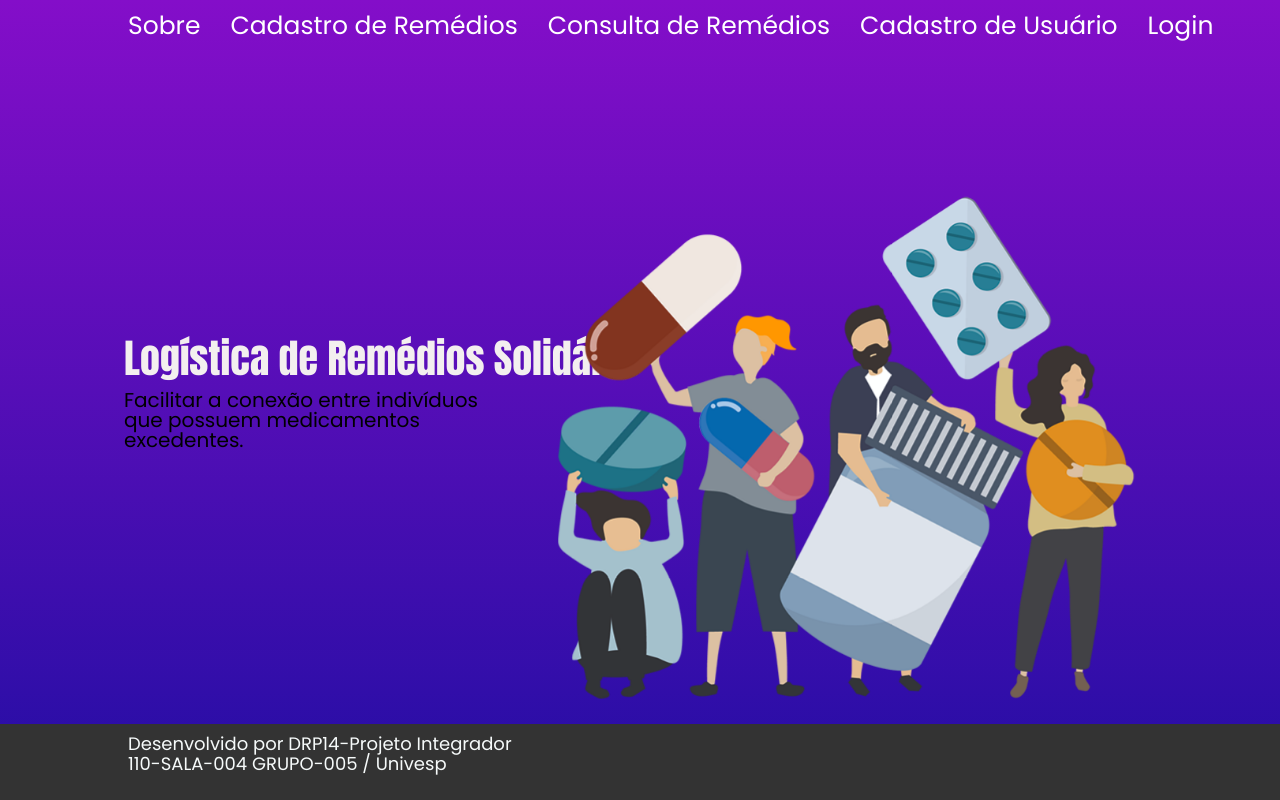
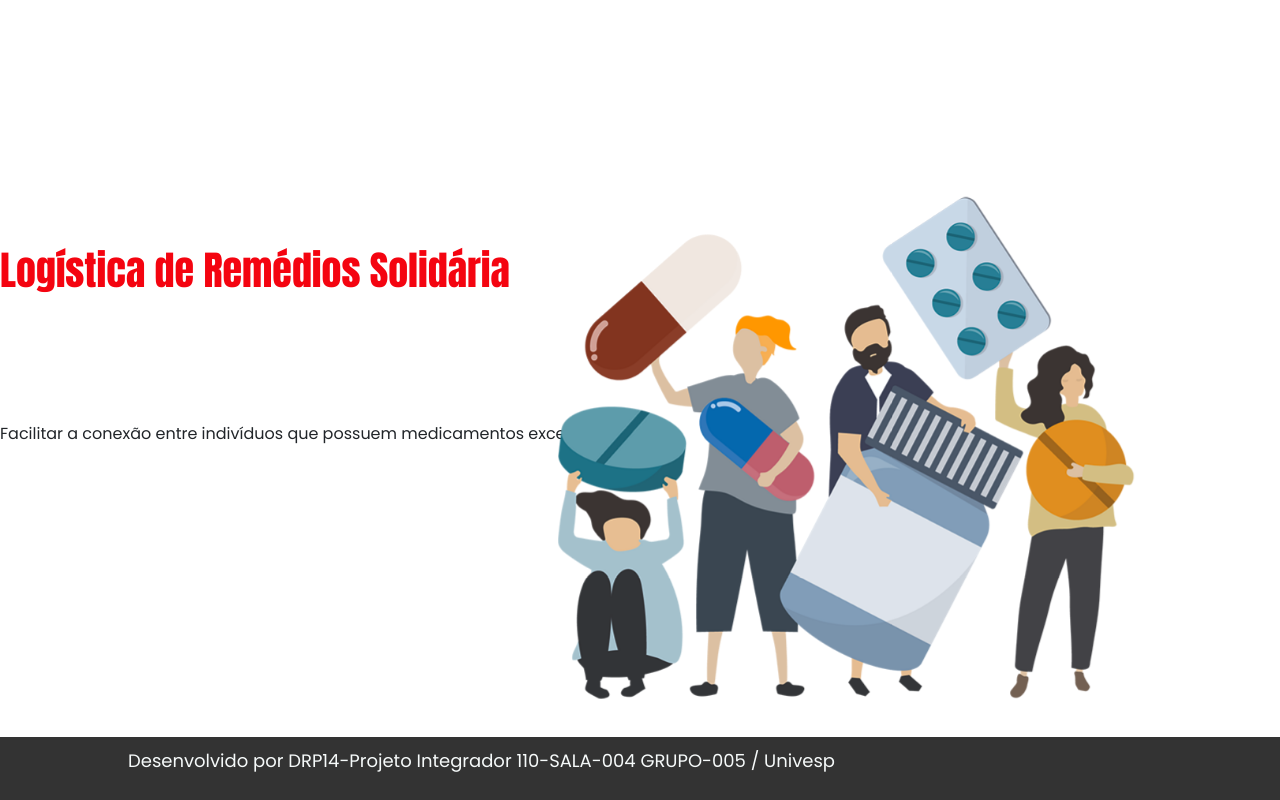
Before and after one commit to anpaz2000/sistemaWebDoacao, a Flask app: page / in a window 1280 px wide; the page is wider, and only the part inside the window is pictured. Run offline with Flask 3, Linux system fonts and the light colour scheme.

Commit message:
Alteração no home.css

```diff
--- a/static/css/home.css
+++ b/static/css/home.css
@@ -1,8 +1,8 @@
 @import url('https://fonts.googleapis.com/css2?family=Poppins:ital,wght@0,100;0,200;0,300;0,400;0,500;0,600;0,700;0,800;0,900;1,100;1,200;1,300;1,400;1,500;1,600;1,700;1,800;1,900&display=swap');
 
 *{
-    padding: 0px;
-    margin: 0px;
+    padding: 0;
+    margin: 0;
     box-sizing: border-box;
     font-family: "Poppins", sans-serif;
 }
@@ -12,7 +12,6 @@
     padding: 2% 5% 5% 15%;
     position: relative;
     z-index: 2;
-
 
 
 }
@@ -39,9 +38,24 @@ a:hover{
         transition: 0.3s all;
 }
 
+
+/*#Inscreva-se-button{
+    border: 2px solid #400040; /*aumenta a espessura do quadrado
+    padding: 10px;
+    border-radius: 25px;
+
+    }/*
+
+#Inscreva-se-button:hover{
+       background-color: #400040; a cor do quadrado
+       color:white;
+
+    }
+
+
 .cabecalho__menu{  /*bagunça o cabaçalho*/
     display: flex;
-    gap: 30px;
+    gap: 80px;
     position: fixed;
     left: 10vw;
     top: 2vh;
@@ -49,8 +63,7 @@ a:hover{
 }
 
 body{
-
-  background-image: linear-gradient(0deg, rgba(29, 6, 161, 0.969), rgb(132,14,201));
+    background-image: linear-gradient(0deg, rgba(17, 54, 71), rgba(20, 147, 220));
     background-position: center;
     background-size: cover;
     display: flex;
@@ -66,31 +79,19 @@ header,h1{
     width:100vw;
     margin: 0;
     color: wheat;
+    /*text-align:center;*/
+    padding: 15vh 0;
+
     font-size: 50%;
-    line-height: 19px;  /*diminiu o espaçamento entre o nome cadastro*/
+    line-height: 30px;  /*diminiu o espaçamento entre o nome cadastro*/
    font-family: Impact, Haettenschweiler, 'Arial Narrow Bold', sans-serif;
-
-}
-
-
-.titulo-home{
-    color:#f3efef;
-}
-
-p{
-   font-size:20px;
-    width:30vw;
-    z-index: 1;
-    color: #000;
-    margin: 0%;
-    padding: 0%;
-    line-height: 20px;
-    max-width: 500px;
-   /*font-family: poppinslight;*/
+   color: #f40410;
 
 
 
-
+}
+.titulo-home{
+    color:#f40410;
 }
 
 
```
